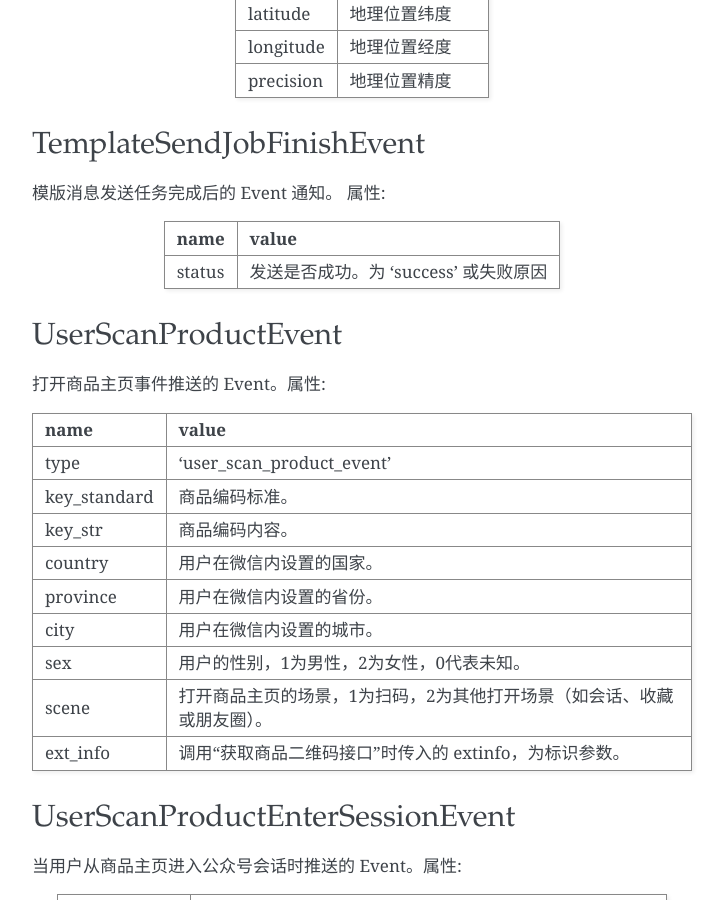
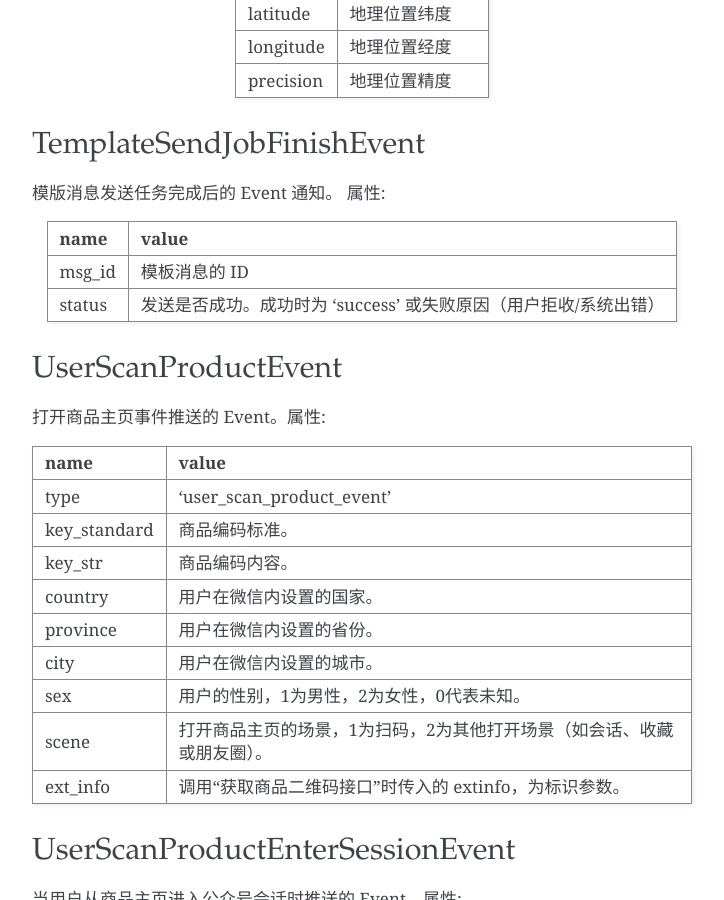
Before and after one commit to offu/WeRoBot, a Sphinx documentation site: the page built from docs/events.rst, in a window 1280 px wide and 900 px high, scrolled down 3545 px. Shown: the whole window, without its empty margins (388-1112 px from the left). Built offline with Sphinx 7.4.7, drawn with Linux system fonts in a browser that asks for light colours.

Commit message:
add template_send_job_finish_event to docs/events.rst document. and more add MsgID to this event as message being push return back

```diff
--- a/docs/events.rst
+++ b/docs/events.rst
@@ -182,11 +182,12 @@ TemplateSendJobFinishEvent
 
 模版消息发送任务完成后的 Event 通知。 属性:
 
-=========== ===================================
+=========== ============================================================
 name         value
-=========== ===================================
-status       发送是否成功。为 'success' 或失败原因
-=========== ===================================
+=========== ============================================================
+msg_id       模板消息的 ID
+status       发送是否成功。成功时为 'success' 或失败原因（用户拒收/系统出错）
+=========== ============================================================
 
 UserScanProductEvent
 --------------------
```
